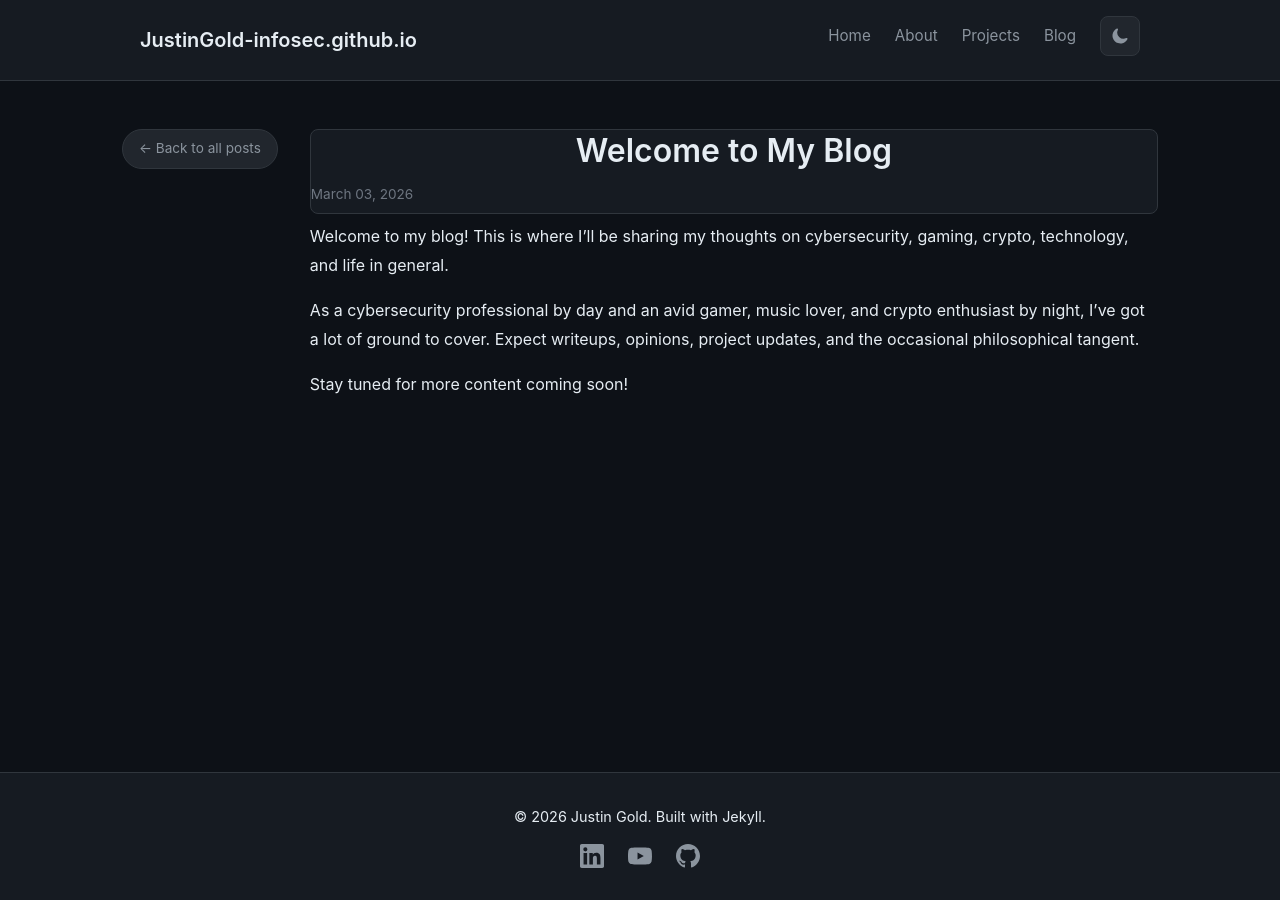
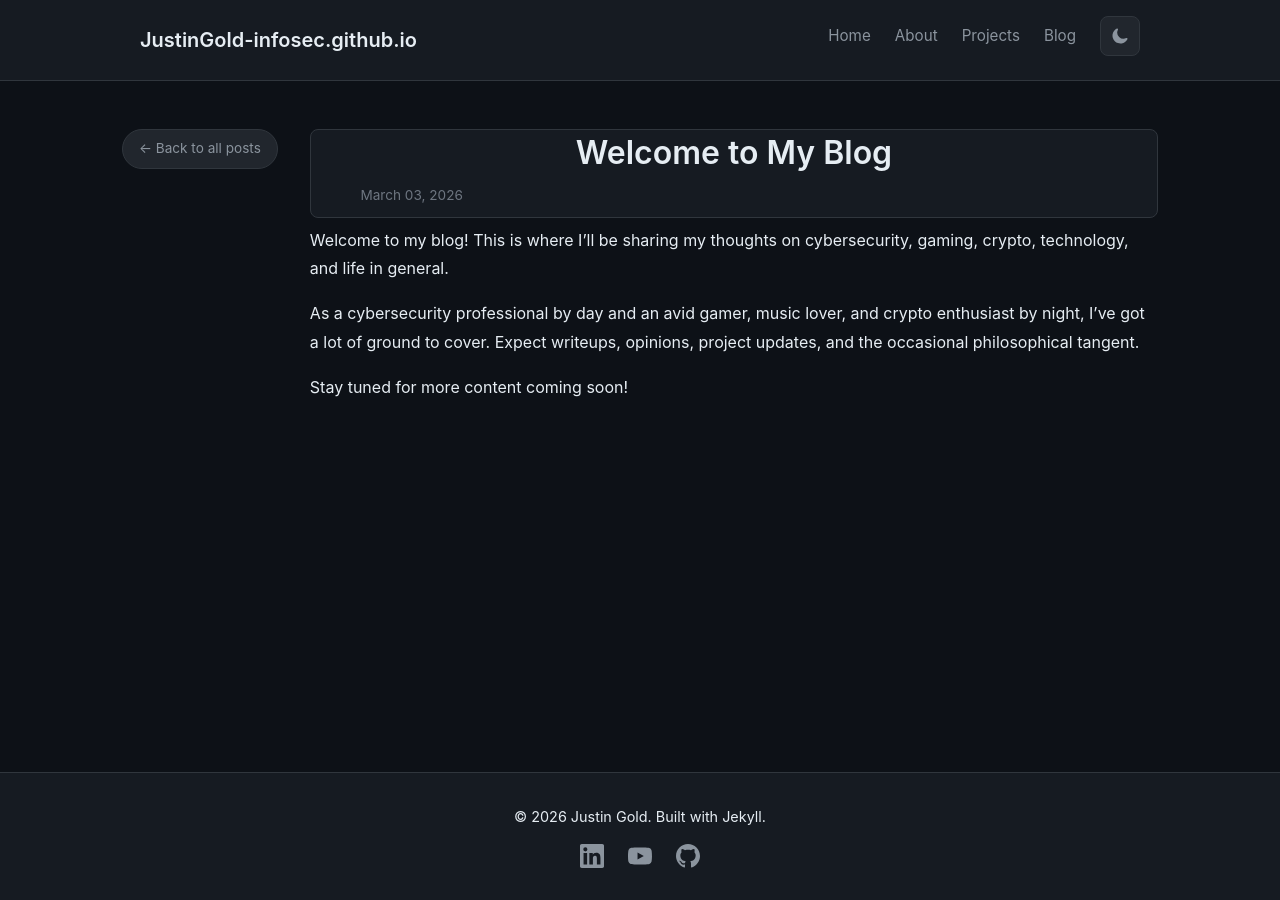
Before and after one commit to JustinGold-infosec/JustinGold-infosec.github.io, a Jekyll site: the page built from _posts/2026-03-04-welcome-to-my-blog.md, in a window 1280 px wide. Built offline with Jekyll 4.4.1, drawn with Linux system fonts in a browser that asks for light colours.

Commit message:
Update default.html

```diff
--- a/_layouts/default.html
+++ b/_layouts/default.html
@@ -467,6 +467,7 @@
 
     .post-date {
       color: var(--text-muted);
+      padding-left: 3rem;
     }
 
     .post-category {
@@ -624,7 +625,7 @@
     /* Single Post Styles */
     .post-header {
       margin-bottom: .5rem;
-      padding: none;
+      padding: .1rem;
       background: var(--bg-secondary);
       border: 1px solid var(--border);
       border-radius: 8px;
```
